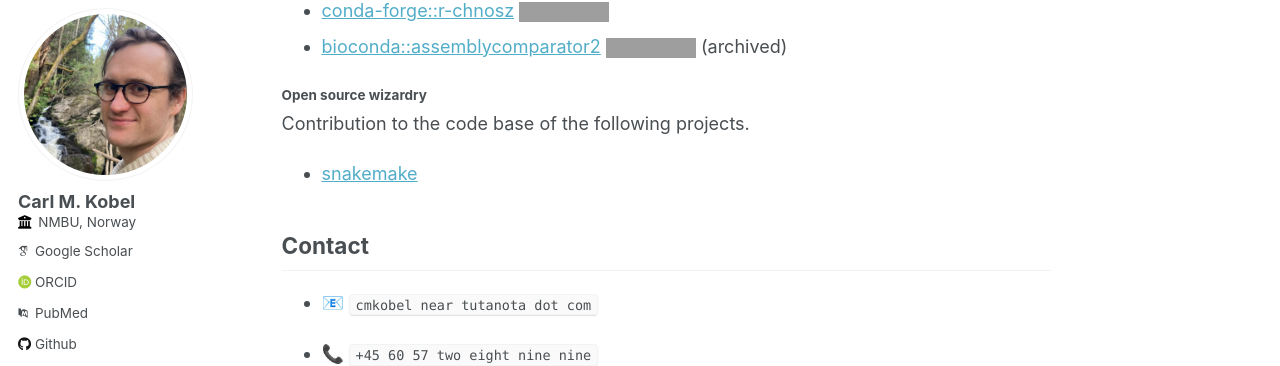
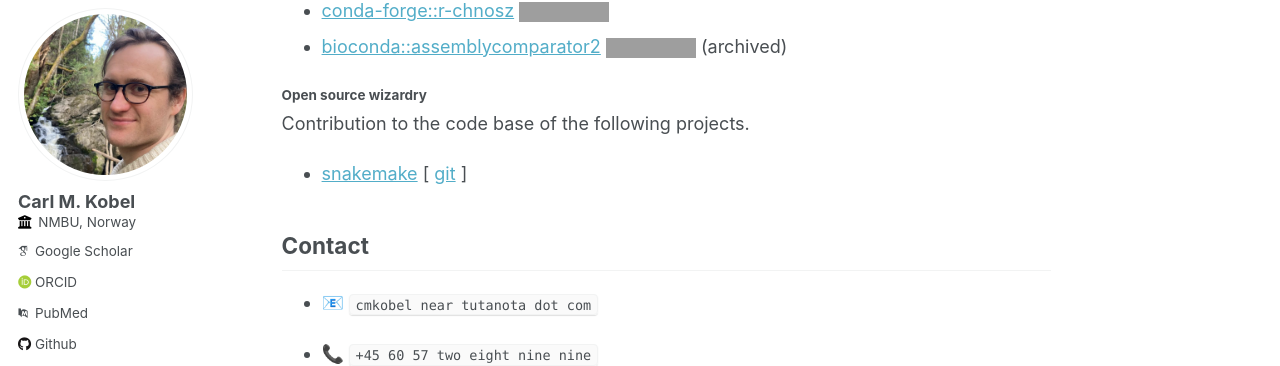
Before and after one commit to cmkobel/cmkobel.github.io, a Jekyll site: the page built from _pages/about.md, in a window 1280 px wide and 900 px high, scrolled down 1647 px, cut to the strip 98-464 px from the top of the window. Built offline with Jekyll 4.4.1, drawn with Linux system fonts in a browser that asks for light colours; some web fonts are replaced; grey boxes are pictures that could not be loaded.

Commit message:
Update about.md

```diff
--- a/_pages/about.md
+++ b/_pages/about.md
@@ -51,7 +51,7 @@ Maintaining the recipes for the following Conda packages.
 
 Contribution to the code base of the following projects.
 
-  - [snakemake](https://github.com/snakemake/snakemake/)
+  - [snakemake](https://snakemake.github.io/) [ [git](https://github.com/snakemake/snakemake/) ]
 
 
 ## Contact
```
